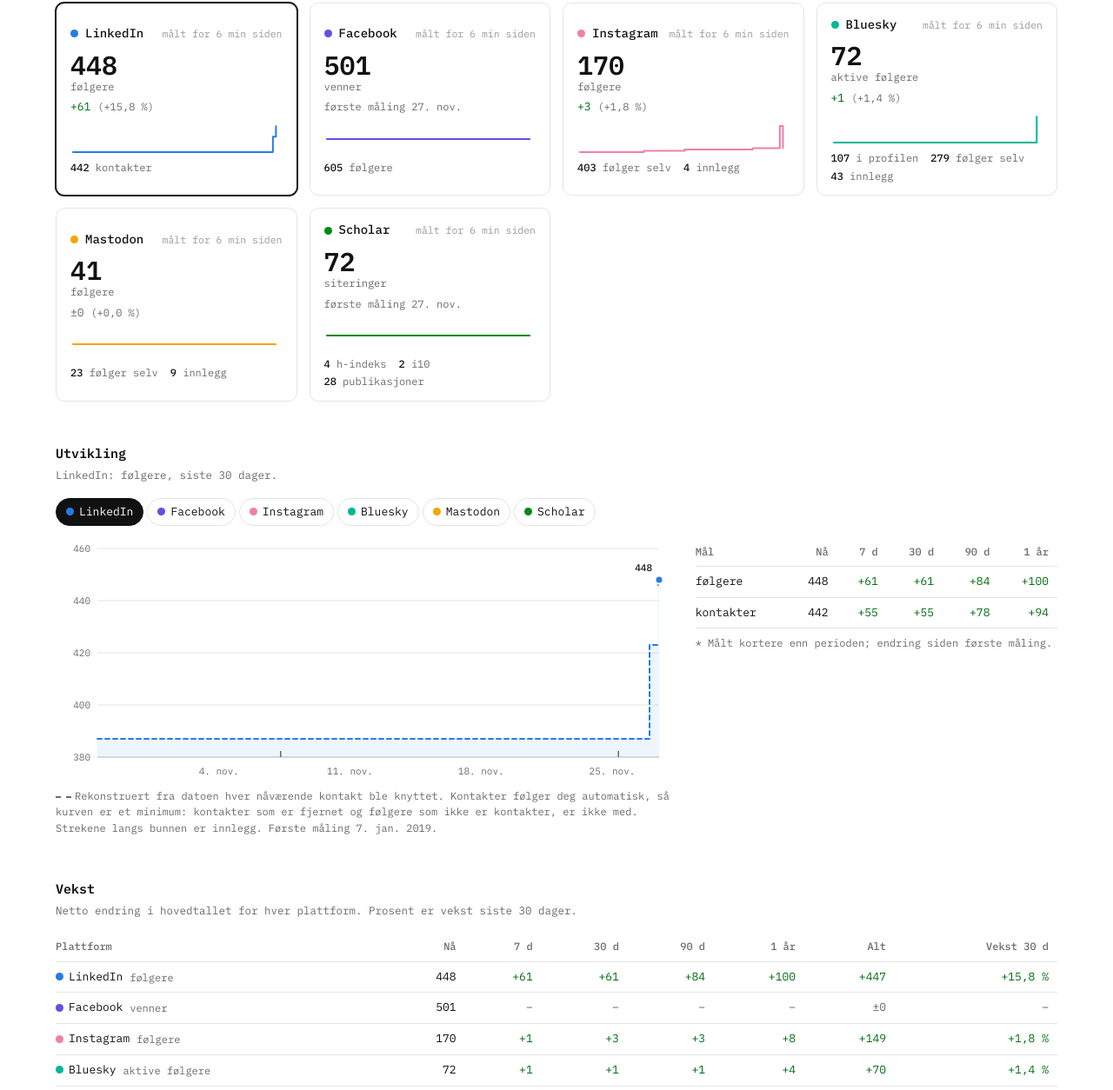
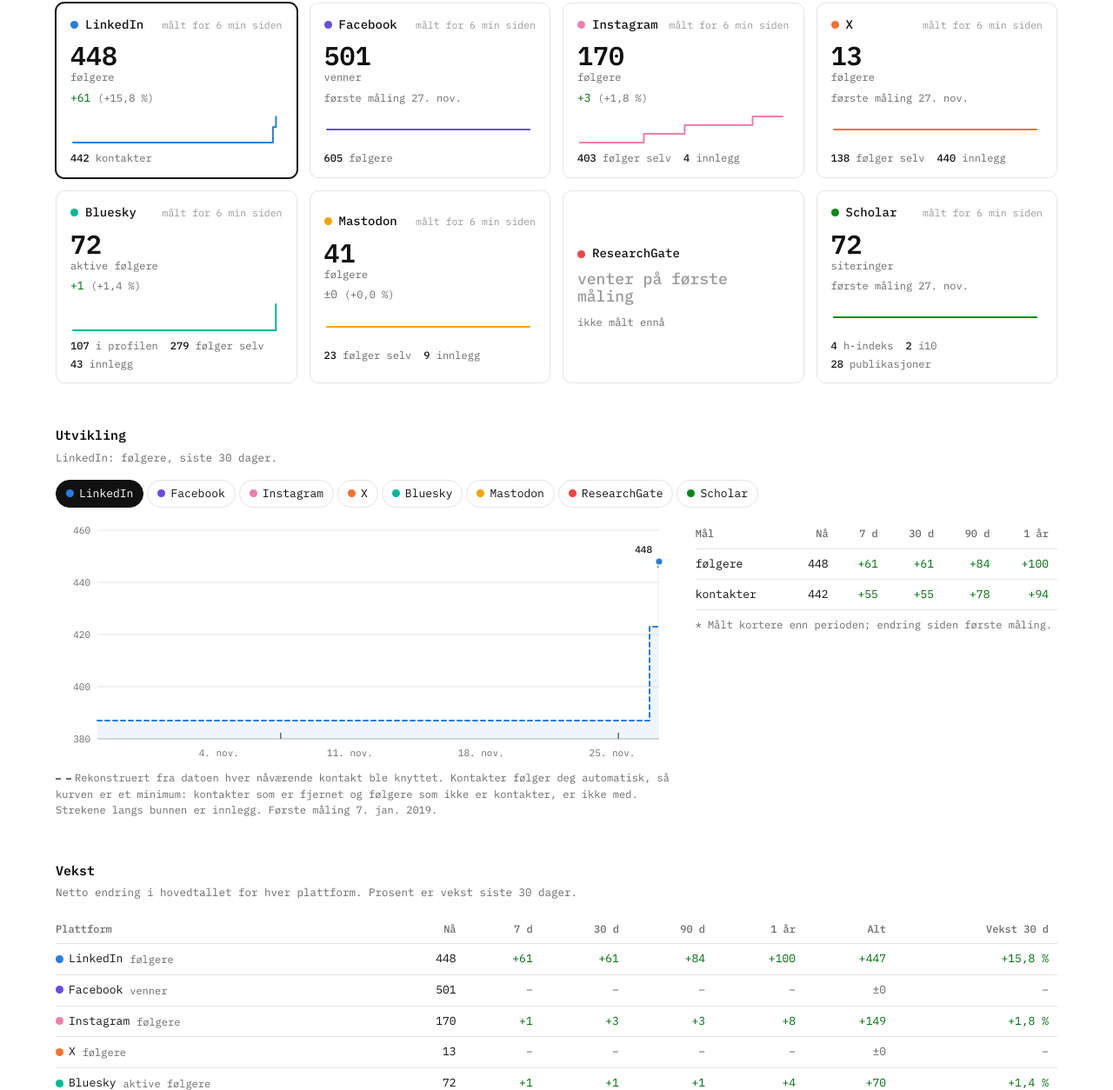
Before and after one commit to oas-94/oas-94.github.io, a plain HTML site: page tall/index.html in a window 1280 px wide. Shown: the part 307-1561 px from the top of the page at 87% size. Drawn offline with Linux system fonts and the light colour scheme.

Commit message:
Tall: ResearchGate og X på siden, rekonstruerte kurver kan ikke ende over første måling

```diff
--- a/tall/index.html
+++ b/tall/index.html
@@ -189,11 +189,13 @@ const P = {
   facebook:  { navn: "Facebook",  farge: "#6a4ce2", hoved: "venner", enhet: "venner", andre: [["folgere", "følgere"]], kilde: "Edge-utvidelsen",
     rek: "Rekonstruert fra datoen hver nåværende venn ble venn (dataeksport). Venner som er fjernet, er ikke med, så kurven er et minimum.", lenke: "https://www.facebook.com/" },
   instagram: { navn: "Instagram", farge: "#ee7fac", hoved: "folgere", enhet: "følgere", andre: [["folger", "følger selv"], ["innlegg", "innlegg"]], kilde: "Edge-utvidelsen", lenke: "https://www.instagram.com/", lys: true },
+  x:         { navn: "X",         farge: "#f47230", hoved: "folgere", enhet: "følgere", andre: [["folger", "følger selv"], ["innlegg", "innlegg"]], kilde: "Edge-utvidelsen", lenke: "https://x.com/orjansamuelsen", lys: true },
   bluesky:   { navn: "Bluesky",   farge: "#00b894", hoved: "folgere_aktive", enhet: "aktive følgere", andre: [["folgere", "i profilen"], ["folger", "følger selv"], ["innlegg", "innlegg"]], kilde: "Åpent API, fra Edge og skyen", lenke: "https://bsky.app/profile/orjansamuelsen.no", lys: true },
   mastodon:  { navn: "Mastodon",  farge: "#f2a600", hoved: "folgere", enhet: "følgere", andre: [["folger", "følger selv"], ["innlegg", "innlegg"]], kilde: "Åpent API, fra Edge og skyen", lenke: "https://mastodon.social/@orjansamuelsen", lys: true },
+  researchgate: { navn: "ResearchGate", farge: "#ec4647", hoved: "folgere", enhet: "følgere", andre: [["lesninger", "lesninger"], ["siteringer", "siteringer"], ["folger", "følger selv"]], kilde: "Edge-utvidelsen", lenke: "https://www.researchgate.net/profile/Orjan-Samuelsen-2", ikkePublikum: true },
   scholar:   { navn: "Scholar",   farge: "#008a17", hoved: "siteringer", enhet: "siteringer", andre: [["h_indeks", "h-indeks"], ["i10_indeks", "i10"], ["publikasjoner", "publikasjoner"]], kilde: "Edge-utvidelsen (Google sperrer skyen)", lenke: "https://scholar.google.com/citations?user=1qEn9ZQAAAAJ", ikkePublikum: true },
 };
-const REKKEFOLGE = ["linkedin", "facebook", "instagram", "bluesky", "mastodon", "scholar"];
+const REKKEFOLGE = ["linkedin", "facebook", "instagram", "x", "bluesky", "mastodon", "researchgate", "scholar"];
 const PERIODER = [["7 d", 7], ["30 d", 30], ["90 d", 90], ["1 år", 365], ["Alt", null]];
 const DAG = 864e5;
 const NAA = Date.now();
@@ -601,7 +603,9 @@ async function start() {
     const s = D.serier[pl][m].sort((a, b) => a.t - b.t);
     // Rekonstruert historikk gjelder bare før første faktiske måling
     const forsteEkte = s.find((p) => p.kilde !== "rekonstruert");
-    D.serier[pl][m] = rens(forsteEkte ? s.filter((p) => p.kilde !== "rekonstruert" || p.t < forsteEkte.t) : s);
+    const ss = forsteEkte ? s.filter((p) => p.kilde !== "rekonstruert" || p.t < forsteEkte.t) : s;
+    if (forsteEkte) for (const p of ss) if (p.kilde === "rekonstruert" && p.v > forsteEkte.v) p.v = forsteEkte.v;
+    D.serier[pl][m] = rens(ss);
   }
   // Samme innlegg kan komme fra både skyen og Edge; siste kilde (Edge) vinner
   const innl = new Map();
```
